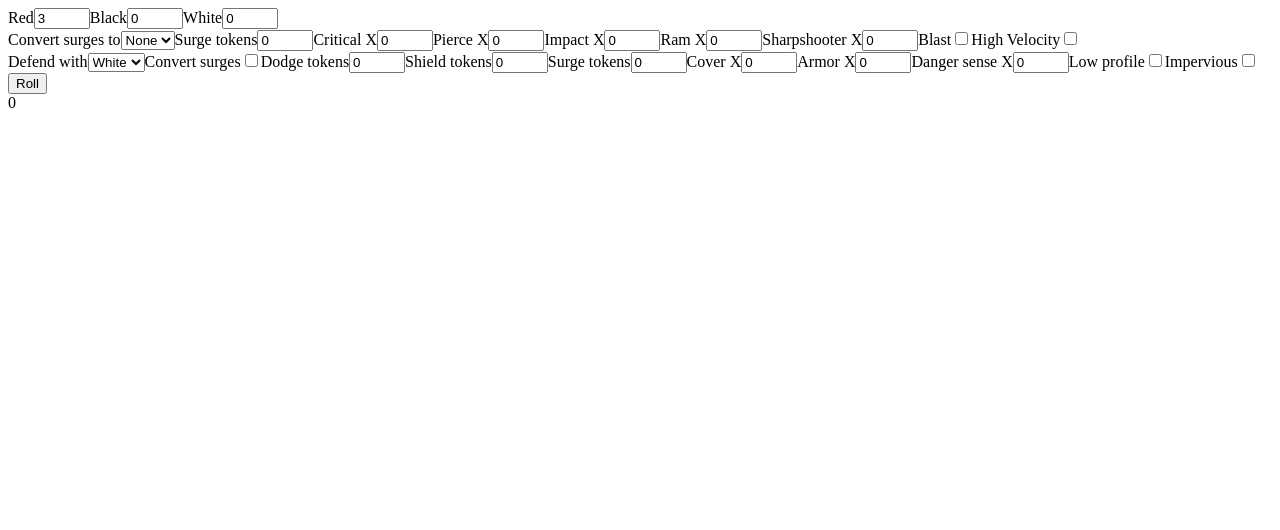
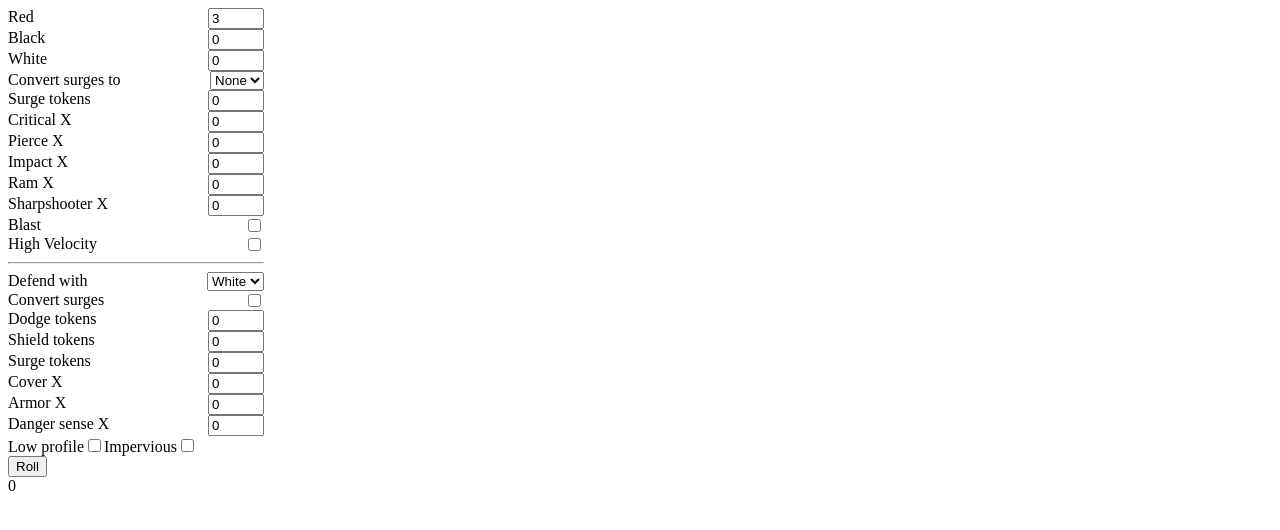
Before and after one commit to Borrelhapje/legion-roller, a React (Vite) app: page / in a window 1280 px wide. Shown: the top 530 px of the page. Built offline with nearby package versions, Linux system fonts and the light colour scheme.

Commit message:
Better css

```diff
--- a/src/index.tsx
+++ b/src/index.tsx
@@ -1,9 +1,10 @@
 import { StrictMode, startTransition, useEffect, useId, useMemo, useState } from 'react';
 import { createRoot } from 'react-dom/client';
+import styles from "./style.module.css";
 
 const div = document.createElement('div');
 document.body.appendChild(div);
-        createRoot(div).render(<App/>);
+createRoot(div).render(<App />);
 
 
 
@@ -21,15 +22,15 @@ interface DefRoll {
     surges: number
 }
 
-enum AtkSurge {None, Hit, Crit}
+enum AtkSurge { None, Hit, Crit }
 
-const SingleRoll : (r : RollConfig) => number = (r) =>  {
+const SingleRoll: (r: RollConfig) => number = (r) => {
     const redRoll = E(r.redAtk, AtkDice.Red);
     const blackRoll = E(r.blackAtk, AtkDice.Black);
     const whiteRoll = E(r.whiteAtk, AtkDice.White);
     //losse dice types zijn belangrijk voor aims, verder niet
 
-    let roll : AtkRoll = {
+    let roll: AtkRoll = {
         crits: redRoll.crits + blackRoll.crits + whiteRoll.crits,
         hits: redRoll.hits + blackRoll.hits + whiteRoll.hits,
         miss: redRoll.miss + blackRoll.miss + whiteRoll.miss,
@@ -54,7 +55,7 @@ const SingleRoll : (r : RollConfig) => number = (r) =>  {
     return roll.crits + roll.hits - defRoll.blocks;
 };
 
-const coverFilter: AttackFilter = (r,a ) => {
+const coverFilter: AttackFilter = (r, a) => {
     //determine the cover
     if (r.blast) {
         return a;
@@ -72,13 +73,13 @@ const coverFilter: AttackFilter = (r,a ) => {
         roll.blocks++;
     }
     if (c === 1) {
-        return {...a, hits: a.hits - roll.blocks};
+        return { ...a, hits: a.hits - roll.blocks };
     }
-    return {...a, hits: a.hits - roll.blocks - roll.surges};
+    return { ...a, hits: a.hits - roll.blocks - roll.surges };
 };
 
-const shieldFilter: AttackFilter = (r,a) => {
-    const copy = {...a};
+const shieldFilter: AttackFilter = (r, a) => {
+    const copy = { ...a };
     let remainingShields = r.shields;
     if (remainingShields >= a.crits) {
         remainingShields -= copy.crits;
@@ -94,20 +95,20 @@ const shieldFilter: AttackFilter = (r,a) => {
     return copy;
 }
 
-const dodgeFilter: AttackFilter = (r,a) => {
+const dodgeFilter: AttackFilter = (r, a) => {
     if (r.highVelocity) {
         return a;
     }
     if (r.dodges >= a.hits) {
-        return {...a, hits: 0};
+        return { ...a, hits: 0 };
     } else {
-        return {...a, hits: a.hits - r.dodges};
+        return { ...a, hits: a.hits - r.dodges };
     }
 }
 
-const ramFilter: AttackFilter = (r,a) => {
+const ramFilter: AttackFilter = (r, a) => {
     let ramRemaining = r.ram;
-    const copy = {...a};
+    const copy = { ...a };
     if (copy.miss >= ramRemaining) {
         copy.crits += ramRemaining;
         copy.miss -= ramRemaining;
@@ -134,24 +135,24 @@ const ramFilter: AttackFilter = (r,a) => {
     return copy;
 }
 
-const impactFilter: AttackFilter = (r,a) => {
+const impactFilter: AttackFilter = (r, a) => {
     if (r.armor === 0) {
         return a;
     }
     if (a.hits >= r.impact) {
-        return {...a, crits: a.crits + r.impact, hits: a.hits - r.impact};
+        return { ...a, crits: a.crits + r.impact, hits: a.hits - r.impact };
     }
-    return {...a, crits: a.crits + a.hits, hits: 0};
+    return { ...a, crits: a.crits + a.hits, hits: 0 };
 };
 
-const armorFilter: AttackFilter = (r,a) => {
+const armorFilter: AttackFilter = (r, a) => {
     if (r.armor === 0) {
         return a;
     }
     if (a.hits <= r.armor) {
-        return {...a, hits: 0};
+        return { ...a, hits: 0 };
     }
-    return {...a, hits: a.hits - r.armor};
+    return { ...a, hits: a.hits - r.armor };
 };
 
 type AttackFilter = (r: RollConfig, a: AtkRoll) => AtkRoll;
@@ -160,7 +161,7 @@ const criticalFilter: AttackFilter = (r, a) => {
     if (r.critical === 0 || a.surges === 0) {
         return a;
     }
-    const copy = {...a};
+    const copy = { ...a };
     if (r.critical >= a.surges) {
         copy.crits += a.surges;
         copy.surges = 0;
@@ -175,7 +176,7 @@ const surgeTokenAtkFilter: AttackFilter = (r, a) => {
     if (r.atkSurges === 0 || a.surges === 0) {
         return a;
     }
-    const copy = {...a};
+    const copy = { ...a };
     if (r.atkSurges >= a.surges) {
         copy.hits += a.surges;
         copy.surges = 0;
@@ -187,7 +188,7 @@ const surgeTokenAtkFilter: AttackFilter = (r, a) => {
 }
 
 const surgeConversionAtk: AttackFilter = (r, a) => {
-    const copy = {...a};
+    const copy = { ...a };
     switch (r.atkSurge) {
         case AtkSurge.None:
             copy.miss += copy.surges;
@@ -208,7 +209,7 @@ const surgeConversionAtk: AttackFilter = (r, a) => {
 type DefFilter = (r: RollConfig, a: DefRoll) => DefRoll;
 
 const surgeConversionDef: DefFilter = (r, a) => {
-    const copy = {...a};
+    const copy = { ...a };
     if (r.defSurge) {
         copy.blocks += copy.surges;
         copy.surges = 0;
@@ -216,21 +217,21 @@ const surgeConversionDef: DefFilter = (r, a) => {
     return copy;
 }
 
-const surgeTokenDef: DefFilter = (r,a) => {
+const surgeTokenDef: DefFilter = (r, a) => {
     if (r.defSurgeTokens >= a.surges) {
-        return {...a, blocks: a.blocks + a.surges, surges: 0};
+        return { ...a, blocks: a.blocks + a.surges, surges: 0 };
     }
-    return {...a, blocks: a.blocks + r.defSurgeTokens, surges: a.surges - r.defSurgeTokens};
+    return { ...a, blocks: a.blocks + r.defSurgeTokens, surges: a.surges - r.defSurgeTokens };
 };
 
-const pierceDef: DefFilter = (r,a) => {
+const pierceDef: DefFilter = (r, a) => {
     if (a.blocks <= r.pierce) {
-        return {...a, blocks: 0};
+        return { ...a, blocks: 0 };
     }
-    return {...a, blocks: a.blocks - r.pierce};
+    return { ...a, blocks: a.blocks - r.pierce };
 };
 
-enum AtkDice { Red, Black, White};
+enum AtkDice { Red, Black, White };
 
 const E = (x: number, tp: AtkDice) => {
     const result: AtkRoll = {
@@ -251,9 +252,9 @@ const E = (x: number, tp: AtkDice) => {
             hitCount = 1;
             break;
     }
-    for (let i =0 ; i < x ; i++) {
+    for (let i = 0; i < x; i++) {
         const r = R(8);
-        if (r < hitCount){
+        if (r < hitCount) {
             result.hits++;
         } else if (r < hitCount + 1) {
             result.crits++;
@@ -272,10 +273,10 @@ const defDice = (x: number, tp: boolean) => {
         miss: 0,
         surges: 0
     }
-    const hitCount =  tp ? 3 : 1;
-    for (let i = 0 ; i < x ; i++) {
+    const hitCount = tp ? 3 : 1;
+    for (let i = 0; i < x; i++) {
         const r = R(6);
-        if (r < hitCount){
+        if (r < hitCount) {
             result.blocks++;
         } else if (r < hitCount + 1) {
             result.surges++;
@@ -286,12 +287,12 @@ const defDice = (x: number, tp: boolean) => {
     return result;
 }
 
-const R : (limit: number) => number = (l) =>  {
+const R: (limit: number) => number = (l) => {
     const n = Math.floor(Math.random() * l);
     return n;
 };
 
-const summarize = (r : number[]) => {
+const summarize = (r: number[]) => {
     const total = r.reduce((prev, current) => prev + current, 0);
     const average = total / (Math.max(r.length, 1));
     return average;
@@ -325,7 +326,7 @@ interface RollConfig {
 
 function App() {
     const [config, setConfig] = useState<RollConfig>({
-        armor:0,
+        armor: 0,
         atkSurge: AtkSurge.None,
         atkSurges: 0,
         blackAtk: 0,
@@ -351,17 +352,18 @@ function App() {
     const [result, setResult] = useState<number[]>([]);
     const summarized = useMemo(() => summarize(result), [result]);
     return <div>
-        <div className="config">
+        <div className={styles.config}>
             <div>
-            <NumInput v={config.redAtk} setV={(v) => setConfig(prev => {return {...prev, redAtk: v}})} label="Red"/>
-            <NumInput v={config.blackAtk} setV={(v) => setConfig(prev => {return {...prev, blackAtk: v}})} label="Black"/>
-            <NumInput v={config.whiteAtk} setV={(v) => setConfig(prev => {return {...prev, whiteAtk: v}})} label="White"/>
+                <NumInput v={config.redAtk} setV={(v) => setConfig(prev => { return { ...prev, redAtk: v } })} label="Red" />
+                <NumInput v={config.blackAtk} setV={(v) => setConfig(prev => { return { ...prev, blackAtk: v } })} label="Black" />
+                <NumInput v={config.whiteAtk} setV={(v) => setConfig(prev => { return { ...prev, whiteAtk: v } })} label="White" />
             </div>
-            <div id="attack-advanced">
+            <div id="attack-advanced" style={{ display: "flex", flexDirection: "column", maxWidth: "20vw" }}>
+                <div className={styles.between}>
                     <label htmlFor="atkSurge">Convert surges to</label>
                     <select id="atkSurge" onChange={(e) => setConfig(prev => {
                         let surge: AtkSurge = AtkSurge.None;
-                    switch (e.target.value){
+                        switch (e.target.value) {
                             case "0":
                                 surge = AtkSurge.None;
                                 break;
@@ -372,50 +374,56 @@ function App() {
                                 surge = AtkSurge.Crit;
                                 break;
                         }
-                    return {...prev, atkSurge: surge};
+                        return { ...prev, atkSurge: surge };
                     })}>
                         <option value="0">None</option>
                         <option value="1">Hit</option>
                         <option value="2">Crit</option>
                     </select>
-                <NumInput v={config.atkSurges} setV={(v) => setConfig(prev => {return {...prev, atkSurges: v}})} label="Surge tokens"/>
-                <NumInput v={config.critical} setV={(v) => setConfig(prev => {return {...prev, critical: v}})} label="Critical X"/>
-                <NumInput v={config.pierce} setV={(v) => setConfig(prev => {return {...prev, pierce: v}})} label="Pierce X"/>
-                <NumInput v={config.impact} setV={(v) => setConfig(prev => {return {...prev, impact: v}})} label="Impact X"/>
-                <NumInput v={config.ram} setV={(v) => setConfig(prev => {return {...prev, ram: v}})} label="Ram X"/>
-                <NumInput v={config.sharpShooter} setV={(v) => setConfig(prev => {return {...prev, sharpShooter: v}})} label="Sharpshooter X"/>
+                </div>
+                <NumInput v={config.atkSurges} setV={(v) => setConfig(prev => { return { ...prev, atkSurges: v } })} label="Surge tokens" />
+                <NumInput v={config.critical} setV={(v) => setConfig(prev => { return { ...prev, critical: v } })} label="Critical X" />
+                <NumInput v={config.pierce} setV={(v) => setConfig(prev => { return { ...prev, pierce: v } })} label="Pierce X" />
+                <NumInput v={config.impact} setV={(v) => setConfig(prev => { return { ...prev, impact: v } })} label="Impact X" />
+                <NumInput v={config.ram} setV={(v) => setConfig(prev => { return { ...prev, ram: v } })} label="Ram X" />
+                <NumInput v={config.sharpShooter} setV={(v) => setConfig(prev => { return { ...prev, sharpShooter: v } })} label="Sharpshooter X" />
+                <div className={styles.between}>
                     <label htmlFor="blast">Blast</label>
-                <input id="blast" type="checkbox" checked={config.blast} onChange={(e) => setConfig(prev => {return {...prev, blast: e.target.checked}})}/>
+                    <input id="blast" type="checkbox" checked={config.blast} onChange={(e) => setConfig(prev => { return { ...prev, blast: e.target.checked } })} />
+                </div>                    <div className={styles.between}>
                     <label htmlFor="highvelocity">High Velocity</label>
-                <input id="highvelocity" type="checkbox" checked={config.highVelocity} onChange={(e) => setConfig(prev => {return {...prev, highVelocity: e.target.checked}})}/>
-            </div>
+                    <input id="highvelocity" type="checkbox" checked={config.highVelocity} onChange={(e) => setConfig(prev => { return { ...prev, highVelocity: e.target.checked } })} />
+                </div></div>
+            <hr></hr>
             <div id="defense">
+                <div className={styles.between}>
                     <label htmlFor="defense-type">Defend with</label>
                     <select id="defense-type" onChange={(e) => {
-                    setConfig(prev => {return {...prev, defDice: e.target.value === "1"}});
+                        setConfig(prev => { return { ...prev, defDice: e.target.value === "1" } });
                     }}>
                         <option value="0">White</option>
                         <option value="1">Red</option>
                     </select>
+                </div>
+                <div className={styles.between}>
                     <label htmlFor="def-surge">Convert surges</label>
-                <input id="def-surge" type="checkbox" checked={config.defSurge} onChange={(e) => setConfig(prev => {return {...prev, defSurge: e.target.checked}})}/>
-                <NumInput v={config.dodges} setV={(v) => setConfig(prev => {return {...prev, dodges: v}})} label="Dodge tokens"/>
-                <NumInput v={config.shields} setV={(v) => setConfig(prev => {return {...prev, shields: v}})} label="Shield tokens"/>
-                <NumInput v={config.defSurgeTokens} setV={(v) => setConfig(prev => {return {...prev, defSurgeTokens: v}})} label="Surge tokens"/>
-                <NumInput v={config.cover} setV={(v) => setConfig(prev => {return {...prev, cover: v}})} label="Cover X"/>
-                <NumInput v={config.armor} setV={(v) => setConfig(prev => {return {...prev, armor: v}})} label="Armor X"/>
-                <NumInput v={config.dangerSense} setV={(v) => setConfig(prev => {return {...prev, dangerSense: v}})} label="Danger sense X"/>
+                    <input id="def-surge" type="checkbox" checked={config.defSurge} onChange={(e) => setConfig(prev => { return { ...prev, defSurge: e.target.checked } })} />
+                </div><NumInput v={config.dodges} setV={(v) => setConfig(prev => { return { ...prev, dodges: v } })} label="Dodge tokens" />
+                <NumInput v={config.shields} setV={(v) => setConfig(prev => { return { ...prev, shields: v } })} label="Shield tokens" />
+                <NumInput v={config.defSurgeTokens} setV={(v) => setConfig(prev => { return { ...prev, defSurgeTokens: v } })} label="Surge tokens" />
+                <NumInput v={config.cover} setV={(v) => setConfig(prev => { return { ...prev, cover: v } })} label="Cover X" />
+                <NumInput v={config.armor} setV={(v) => setConfig(prev => { return { ...prev, armor: v } })} label="Armor X" />
+                <NumInput v={config.dangerSense} setV={(v) => setConfig(prev => { return { ...prev, dangerSense: v } })} label="Danger sense X" />
                 <label htmlFor="low-profile">Low profile</label>
-                <input id="low-profile" type="checkbox" checked={config.lowProfile} onChange={(e) => setConfig(prev => {return {...prev, lowProfile: e.target.checked}})}/>
+                <input id="low-profile" type="checkbox" checked={config.lowProfile} onChange={(e) => setConfig(prev => { return { ...prev, lowProfile: e.target.checked } })} />
                 <label htmlFor="impervious">Impervious</label>
-                <input id="impervious" type="checkbox" checked={config.impervious} onChange={(e) => setConfig(prev => {return {...prev, impervious: e.target.checked}})}/>
-
+                <input id="impervious" type="checkbox" checked={config.impervious} onChange={(e) => setConfig(prev => { return { ...prev, impervious: e.target.checked } })} />
             </div>
         </div>
         <button onClick={(e) => {
             console.log(config);
             const results: number[] = [];
-            for (let i = 0; i< 10000; i++){
+            for (let i = 0; i < 10000; i++) {
                 results.push(SingleRoll(config));
             }
             setResult(results);
@@ -426,10 +434,10 @@ function App() {
     </div>;
 };
 
-const NumInput = ({v, setV, label}: {v: number, setV: (v: number) => void, label: string}) => {
+const NumInput = ({ v, setV, label }: { v: number, setV: (v: number) => void, label: string }) => {
     const id = useId();
-    return <>
+    return <div className={styles.between}>
         <label htmlFor={id}>{label}</label>
-        <input type="number" min="0" max="50" value={v} onChange={(e) => isNaN(e.target.valueAsNumber) ? setV(0) : setV(e.target.valueAsNumber)}/>
-    </>;
+        <input type="number" min="0" max="50" value={v} onChange={(e) => isNaN(e.target.valueAsNumber) ? setV(0) : setV(e.target.valueAsNumber)} />
+    </div>;
 };
--- /dev/null
+++ b/src/style.module.css
@@ -0,0 +1,9 @@
+.between {
+    display: flex;
+    flex-direction: row;
+    justify-content: space-between;
+}
+
+.config {
+    max-width: 20vw;
+}
```
Lines whose indentation alone changed are shown as unchanged.
